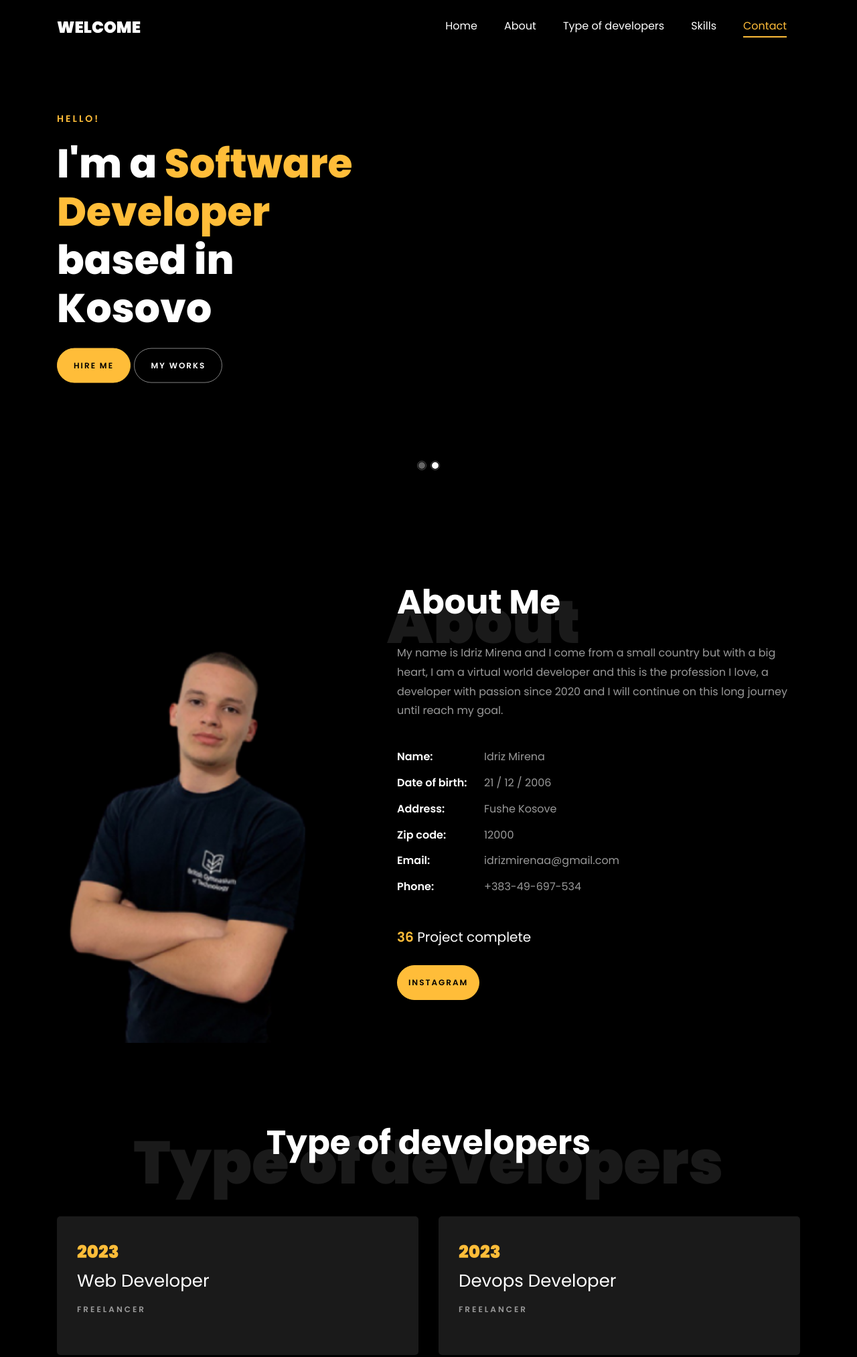
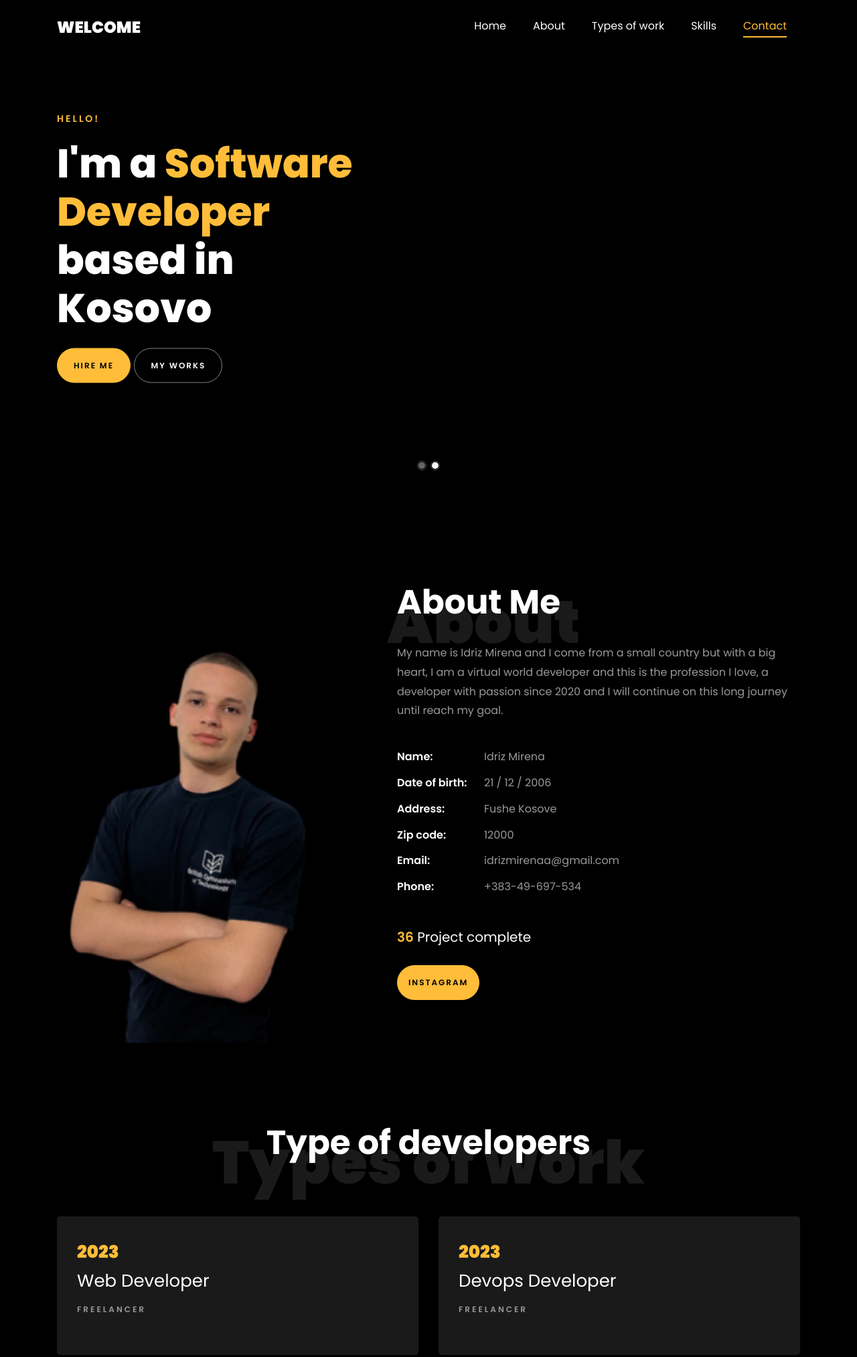
Before and after one commit to IdrizMirena/IdrizMirena.github.io, a plain HTML site: page index.html in a window 1280 px wide. Shown: the top 2026 px of the page at 67% size. Drawn offline with Linux system fonts and the light colour scheme; files whose address does not match are found by name.

Commit message:
Update index.html

```diff
--- a/index.html
+++ b/index.html
@@ -60,7 +60,7 @@
 	        <ul class="navbar-nav nav ml-auto">
 	          <li class="nav-item"><a href="#home-section" class="nav-link"><span>Home</span></a></li>
 	          <li class="nav-item"><a href="#about-section" class="nav-link"><span>About</span></a></li>
-	          <li class="nav-item"><a href="#resume-section" class="nav-link"><span>Type of developers</span></a></li>
+	          <li class="nav-item"><a href="#resume-section" class="nav-link"><span>Types of work</span></a></li>
 	          <!--<li class="nav-item"><a href="#services-section" class="nav-link"><span>Services</span></a></li>-->
 	          <li class="nav-item"><a href="#skills-section" class="nav-link"><span>Skills</span></a></li>
 	          <!--<li class="nav-item"><a href="#projects-section" class="nav-link"><span>Projects</span></a></li>-->
@@ -155,7 +155,7 @@
     	<div class="container">
     		<div class="row justify-content-center pb-5">
           <div class="col-md-10 heading-section text-center ftco-animate">
-          	<h1 class="big big-2">Type of developers</h1>
+          	<h1 class="big big-2">Types of work</h1>
             <h2 class="mb-4">Type of developers</h2>
             <!--<p>A small river named Duden flows by their place and supplies it with the necessary regelialia. It is a paradisematic country, in which roasted parts of sentences fly into your mouth.</p> -->
           </div>
```
